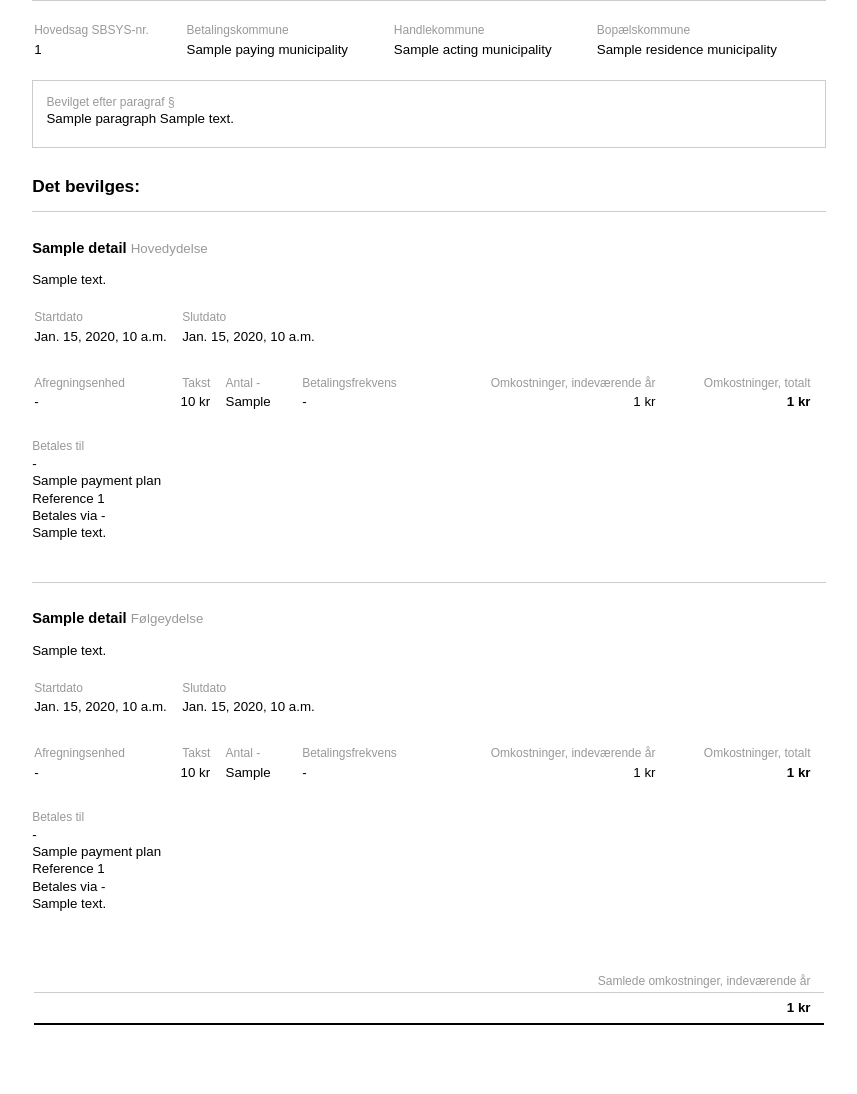
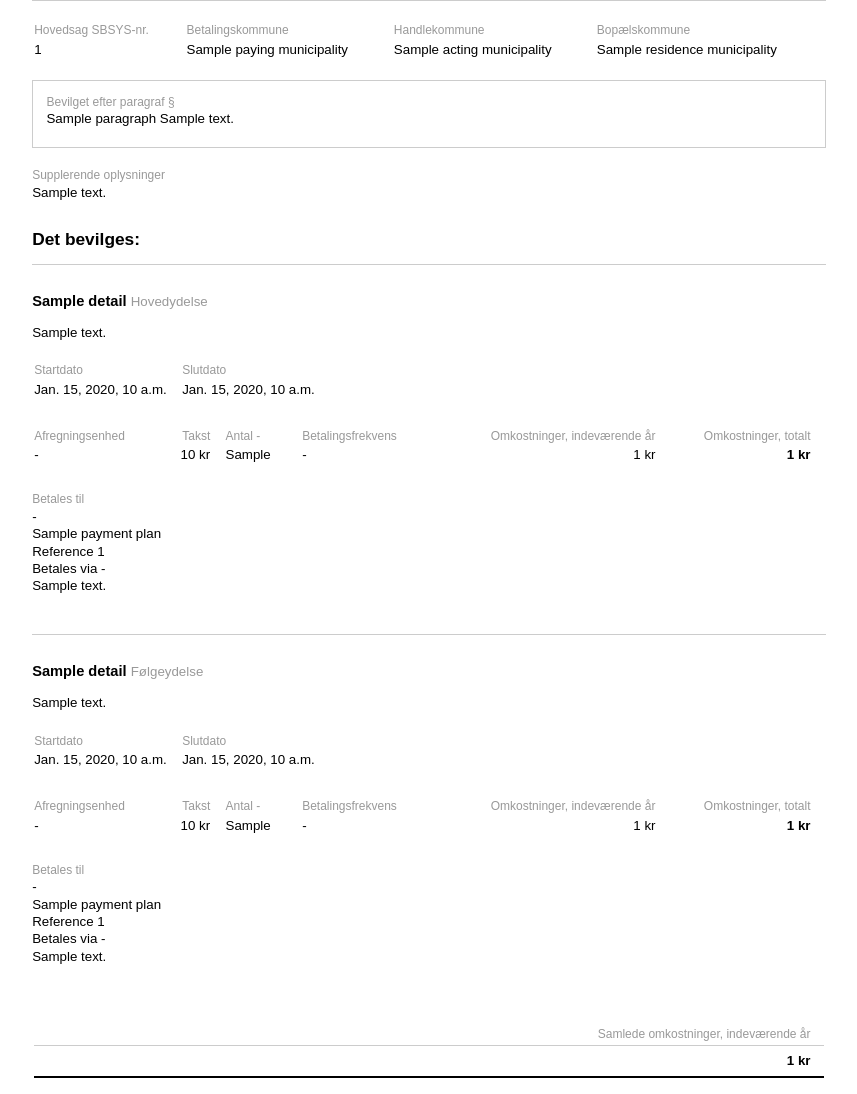
Before and after one commit to OS2bos/os2bos, a Django app: template backend/core/templates/core/html/appropriation_letter.html in a window 1280 px wide. Shown: the part 280-1374 px from the top of the page, without its empty margins (211-1068 px from the left). Before the commit the page ends 1305 px from the top, so only its background shows below. Run offline with Django 3.2, Linux system fonts and the light colour scheme; the template is opened without the code that fills it: most values are stand-ins (such as "Sample title", 1, 10 or a date in 2020).

Commit message:
[#30628] Add case note in UI

```diff
--- a/backend/core/templates/core/html/appropriation_letter.html
+++ b/backend/core/templates/core/html/appropriation_letter.html
@@ -232,6 +232,13 @@
                 <dt>Bevilget efter paragraf §</dt>
                 <dd>
                     {{ appropriation.section.paragraph }} {{ appropriation.section.text }}
+                </dd>
+            </dl>
+
+            <dl>
+                <dt>Supplerende oplysninger</dt>
+                <dd>
+                    {{ appropriation.note }}
                 </dd>
             </dl>
 
--- a/frontend/src/components/appropriations/Appropriation.vue
+++ b/frontend/src/components/appropriations/Appropriation.vue
@@ -38,6 +38,10 @@
                         <dd>{{ appr.sbsys_id}}</dd>
                         <dt>Sagsbehandler</dt>
                         <dd>{{ displayUserName(cas.case_worker) }}</dd>
+                        <template v-if="appr.note">
+                            <dt>Supplerende oplysninger</dt>
+                            <dd>{{ appr.note }}</dd>
+                        </template>
                     </dl>
                 </div>
 
--- a/frontend/src/components/assessments/AssessmentEdit.vue
+++ b/frontend/src/components/assessments/AssessmentEdit.vue
@@ -33,8 +33,8 @@
             </select>
         </fieldset>
 
-        <fieldset v-if="!create_mode">
-            <label for="textArea">Supplerende information</label>
+        <fieldset>
+            <label for="textArea">Supplerende information til vurdering</label>
             <textarea maxlength="100" id="textArea" v-model="cas.history_change_reason" @change="updateNote()"></textarea>
         </fieldset>
 
--- a/frontend/src/components/cases/Case.vue
+++ b/frontend/src/components/cases/Case.vue
@@ -51,6 +51,10 @@
                             Integrationsindsatsen
                         </div>
                     </dd>
+                </template>
+                <template v-if="cas.note">
+                    <dt>Supplerende oplysninger</dt>
+                    <dd>{{ cas.note }}</dd>
                 </template>
             </dl>
             <dl>
```
Also changed, not shown: frontend/src/components/cases/CaseEdit.vue (+7 -1 lines).
